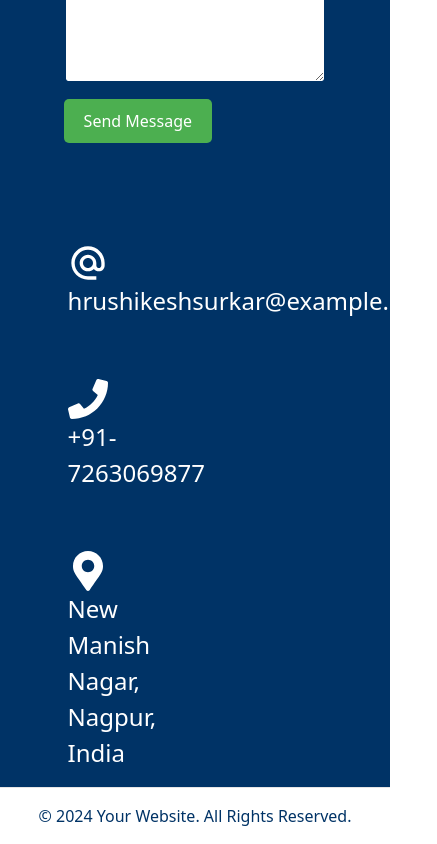
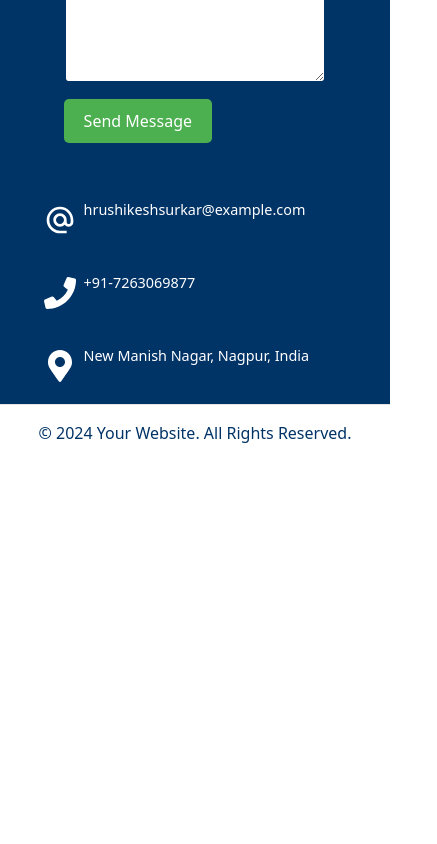
Before and after one commit to HrushikeshSurkar/hrushikesh-surkar-portfolio, a React (Create React App) app: page / in a window 390 px wide. Shown: the part 6888-7732 px from the top of the page, 437 px wide, since content can reach past the window. After the commit the page ends 7349 px from the top, so only its background shows below. Built offline with nearby package versions, Linux system fonts and the light colour scheme.

Commit message:
mobile responsive code update

```diff
--- a/src/pages/Contact/Contact.css
+++ b/src/pages/Contact/Contact.css
@@ -15,23 +15,34 @@
   transition: border-color 0.3s ease;
 }
 
+.contact-item {
+  display: flex;
+  align-items: center;
+  margin: 1rem;
+  height: 20%;
+}
+
+.contact-icon {
+  color: var(--main-color);
+  font-size: 2rem;
+  margin-right: 0.5rem;
+}
+
+.contact-info {
+  display: flex;
+  flex-direction: column;
+  margin-top: 1rem;
+}
+
+.contact-info span {
+  font-size: 0.9rem;
+  margin-bottom: 20px;
+}
+
 .contact-item:last-child {
   margin-bottom: 0;
 }
 
-.contact-icon {
-  color: var(--main-color);
-  font-size: 2.5rem;
-  margin-right: 0.75rem;
-}
-
-.contact-info span {
-  font-size: 150%;
-}
-.contact-item {
-  margin: 40px;
-  padding-top: 20px;
-}
 .contact-button {
   background-color: #4caf50;
   border: none;
@@ -54,6 +65,14 @@
 
   .contact-info {
     flex-basis: 48%;
-    margin-top: 0;
+    padding-left: 20px;
+  }
+
+  .contact-info span {
+    font-size: 1.5rem;
+  }
+
+  .contact-icon {
+    font-size: 2.5rem;
   }
 }
--- a/src/pages/Contact/Contact.js
+++ b/src/pages/Contact/Contact.js
@@ -11,16 +11,13 @@ const Contact = () => {
   const [message, setMessage] = useState("");
 
   const handleSubmit = (e) => {
-    e.preventDefault(); // Prevent the default form submission
-
-    // Construct the mailto link
+    e.preventDefault();
     const mailtoLink = `mailto:hrushikeshsurkar@example.com?subject=Message from ${encodeURIComponent(
       name
     )}&body=${encodeURIComponent(message)}%0D%0AFrom: ${encodeURIComponent(
       email
     )}`;
 
-    // Open the default email client
     window.location.href = mailtoLink;
   };
 
@@ -71,7 +68,7 @@ const Contact = () => {
               </Form.Group>
             </Form>
           </div>
-          <div className="contact-info col-6">
+          <div className="contact-info col-lg-6 col-md-12 d-flex flex-column">
             <div className="contact-item">
               <MdAlternateEmail className="contact-icon" />
               <span>hrushikeshsurkar@example.com</span>
```
Also changed, not shown: 12 other files (tests, documents, lock files or other folders).
